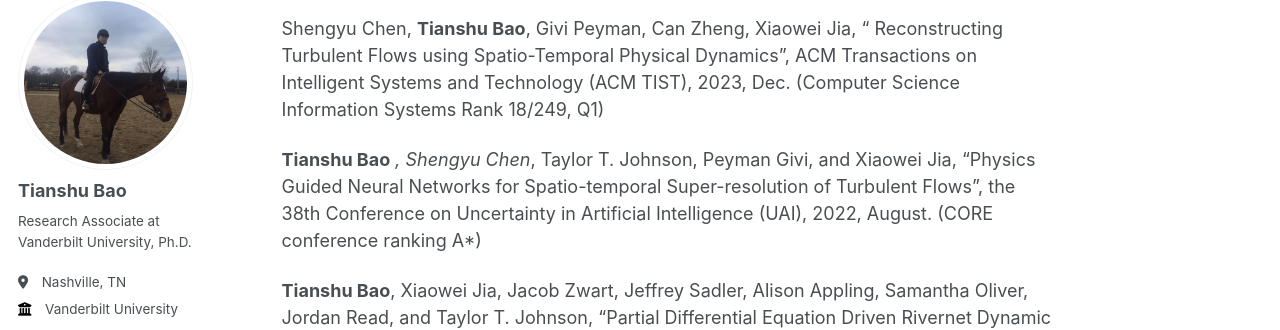
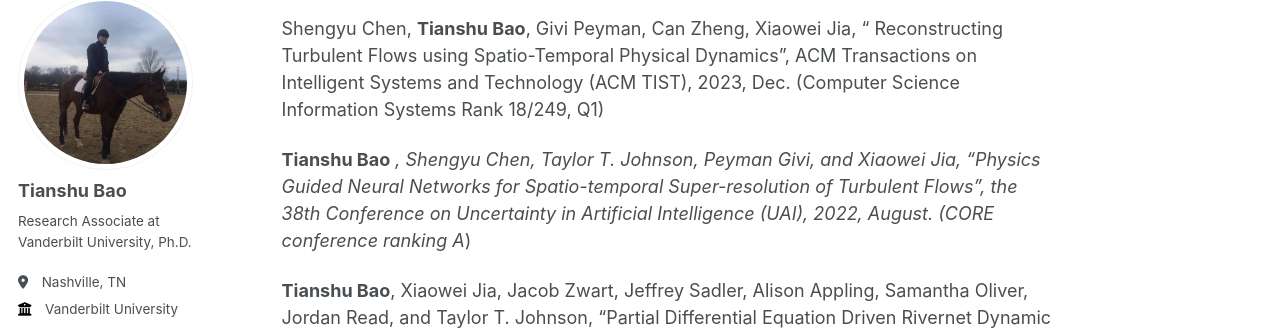
Before and after one commit to tianshubao1/tianshubao1.github.io, a Jekyll site: the page built from _pages/about.md, in a window 1280 px wide and 900 px high, scrolled down 542 px. Shown: the part 111-441 px from the top of the window. Built offline with Jekyll 4.4.1, drawn with Linux system fonts in a browser that asks for light colours; some web fonts are replaced.

```diff
--- a/_pages/about.md
+++ b/_pages/about.md
@@ -19,7 +19,7 @@ Publications
 
 Shengyu Chen, **Tianshu Bao**, Givi Peyman, Can Zheng, Xiaowei Jia, " Reconstructing Turbulent Flows using Spatio-Temporal Physical Dynamics", ACM Transactions on Intelligent Systems and Technology (ACM TIST), 2023, Dec. (Computer Science Information Systems Rank 18/249, Q1)
 
-**Tianshu Bao** *, Shengyu Chen*, Taylor T. Johnson, Peyman Givi, and Xiaowei Jia, "Physics Guided Neural Networks for Spatio-temporal Super-resolution of Turbulent Flows", the 38th Conference on Uncertainty in Artificial Intelligence (UAI), 2022, August. (CORE conference ranking A*)
+**Tianshu Bao** *, Shengyu Chen, Taylor T. Johnson, Peyman Givi, and Xiaowei Jia, "Physics Guided Neural Networks for Spatio-temporal Super-resolution of Turbulent Flows", the 38th Conference on Uncertainty in Artificial Intelligence (UAI), 2022, August. (CORE conference ranking A*)
 
 **Tianshu Bao**, Xiaowei Jia, Jacob Zwart, Jeffrey Sadler, Alison Appling, Samantha Oliver, Jordan Read, and Taylor T. Johnson, "Partial Differential Equation Driven Rivernet Dynamic Graph Networks", IEEE International Conference on Data Mining (ICDM), 2021, December. (**C.F. Chen Best Paper Award**, Student Attendance Award, CORE conference ranking A*)
 
```
